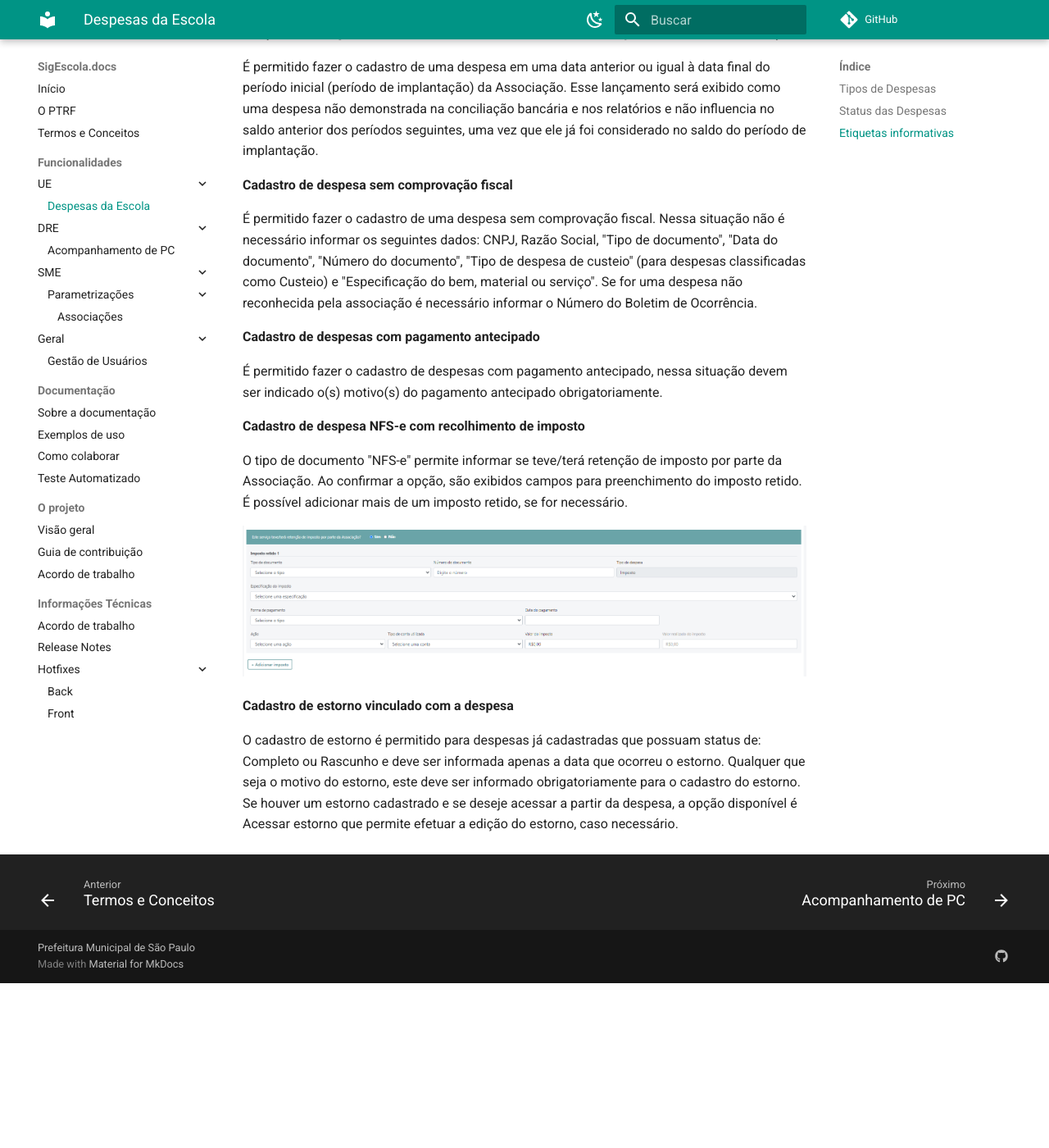
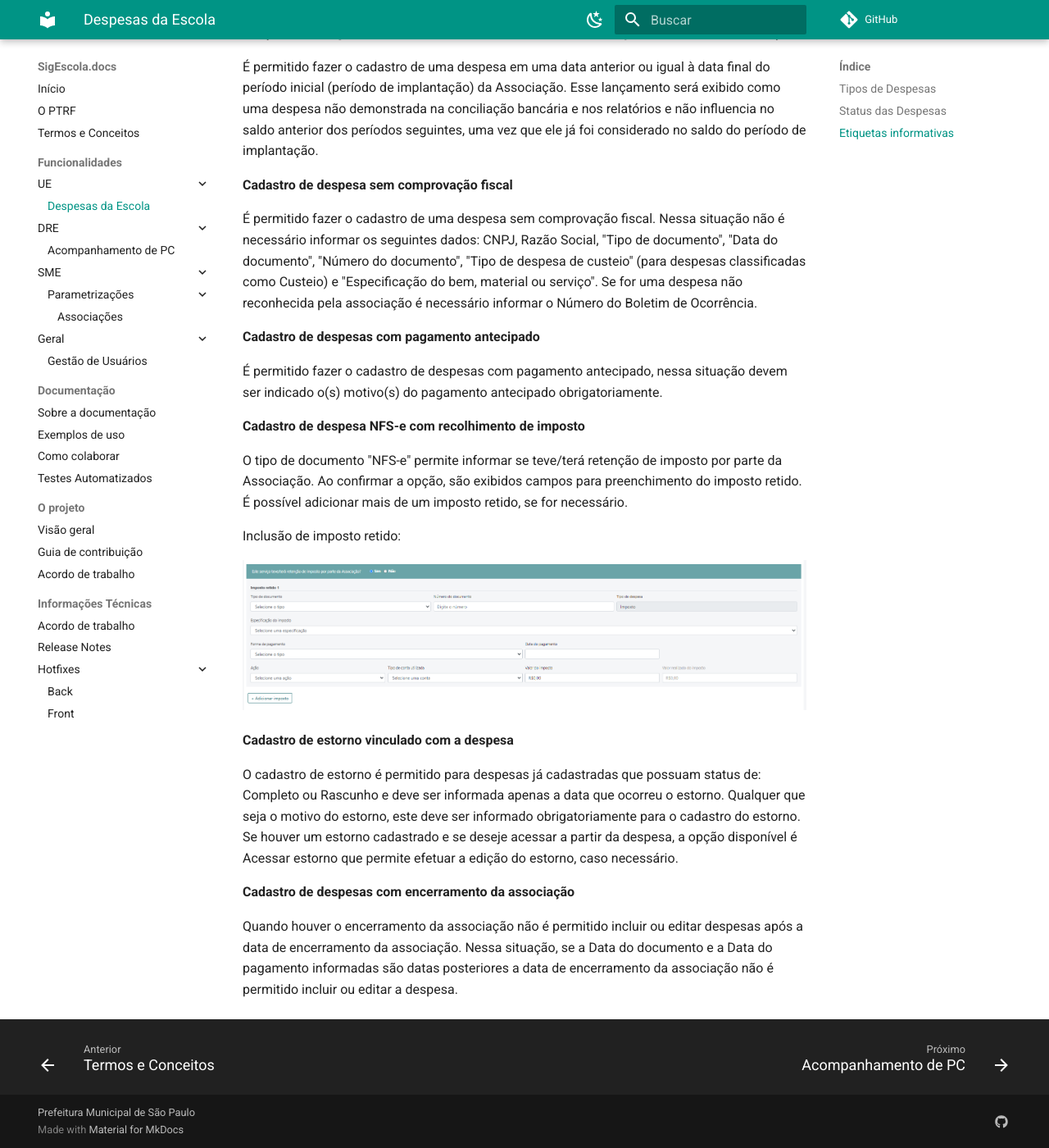
Before and after one commit to prefeiturasp/SME-PTRF-Docs, an MkDocs documentation site: the page built from docs/funcionalidades/ue/Despesas da Escola.md, in a window 1280 px wide and 1400 px high, scrolled down 3954 px. Shown: the whole window at 82% size. Built offline with MkDocs 1.6.1 and Material for MkDocs 9.7.7, drawn with Linux system fonts in a browser that asks for light colours; comment, search, counter and statistics services are not loaded; before the commit the page ends 5153 px from its top, so only the background shows below that.

Commit message:
Atualização das páginas Despesas e Testes Automat.

```diff
--- a/docs/funcionalidades/ue/Despesas da Escola.md
+++ b/docs/funcionalidades/ue/Despesas da Escola.md
@@ -88,8 +88,14 @@ Ao fazer o cadastro de uma despesa deve ser considerado em qual ação a despesa
 
 O tipo de documento "NFS-e" permite informar se teve/terá retenção de imposto por parte da Associação. Ao confirmar a opção, são exibidos campos para preenchimento do imposto retido. É possível adicionar mais de um imposto retido, se for necessário.
 
+Inclusão de imposto retido:
+
 ![Cadastro de Imposto retido](../../imagens/Associação/impostos.png)
 
 **Cadastro de estorno vinculado com a despesa**
 
 O cadastro de estorno é permitido para despesas já cadastradas que possuam status de: Completo ou Rascunho e deve ser informada apenas a data que ocorreu o estorno. Qualquer que seja o motivo do estorno, este deve ser informado obrigatoriamente para o cadastro do estorno. Se houver um estorno cadastrado e se deseje acessar a partir da despesa, a opção disponível é Acessar estorno que permite efetuar a edição do estorno, caso necessário.
+
+**Cadastro de despesas com encerramento da associação**
+
+Quando houver o encerramento da associação não é permitido incluir ou editar despesas após a data de encerramento da associação. Nessa situação, se a Data do documento e a Data do pagamento informadas são datas posteriores a data de encerramento da associação não é permitido incluir ou editar a despesa.
--- a/mkdocs.yml
+++ b/mkdocs.yml
@@ -20,7 +20,7 @@ nav:
           - 'Sobre a documentação': sigescola_docs/docs_project.md
           - 'Exemplos de uso': sigescola_docs/mkdocs_exemplos_uso.md
           - 'Como colaborar': sigescola_docs/como_colaborar_docs.md
-          - 'Teste Automatizado': sigescola_docs/Teste Automatizado.md
+          - 'Testes Automatizados': sigescola_docs/Teste Automatizado.md
     - O projeto:
         - 'Visão geral': projeto/visao_geral_projeto.md
         - 'Guia de contribuição': projeto/guia_contribuicao.md
```
Also changed, not shown: docs/sigescola_docs/Teste Automatizado.md (added, +14 -0 lines), 1 other file.
